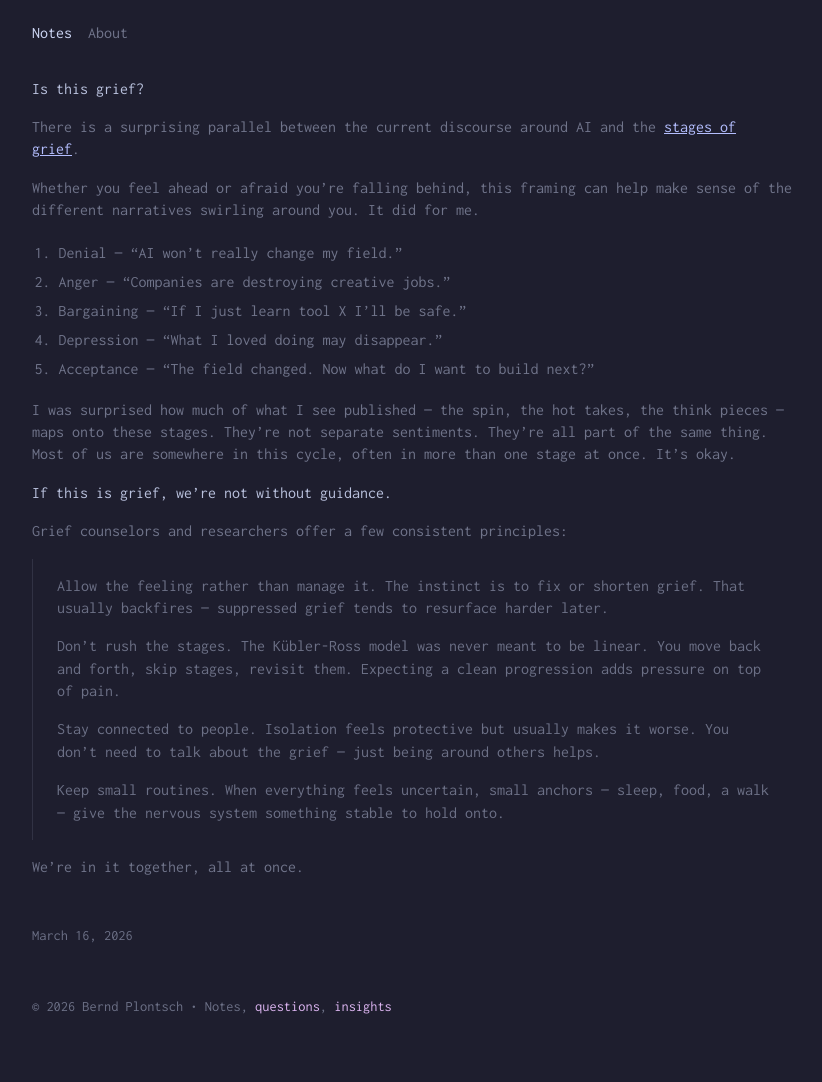
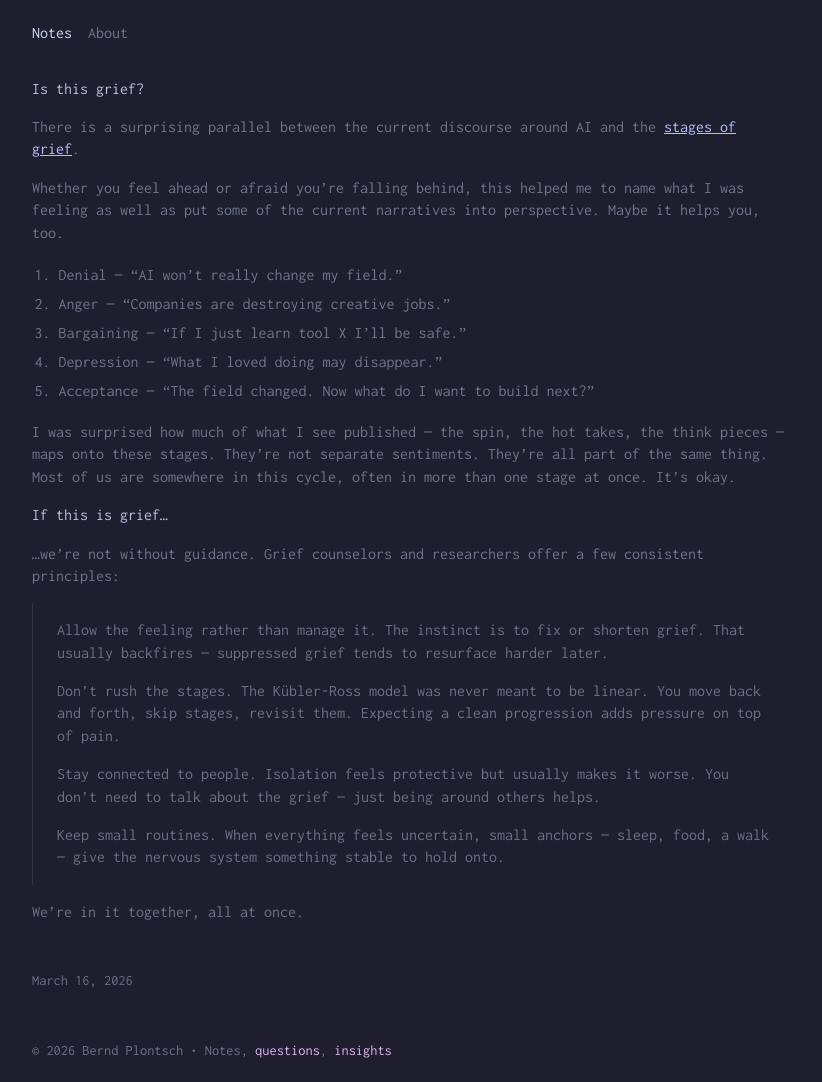
Before and after one commit to berndpl/notes-plontsch, a Jekyll site: the page built from _posts/2026/2026-03-16-is-this-grief.md, in a window 1280 px wide. Shown: the whole page, without its empty margins (228-1050 px from the left). Built offline with Jekyll 4.4.1, drawn with Linux system fonts in a browser that asks for light colours; our own code applies the rules of GitHub Pages for plain Markdown files; before the commit the page ends 1038 px from its top, so only the background shows below that.

Commit message:
refactor: enhance clarity and perspective in "Is this grief?" post

```diff
--- a/_posts/2026/2026-03-16-is-this-grief.md
+++ b/_posts/2026/2026-03-16-is-this-grief.md
@@ -4,7 +4,7 @@ title: "Is this grief?"
 
 There is a surprising parallel between the current discourse around AI and the [stages of grief](https://en.wikipedia.org/wiki/Five_stages_of_grief).
 
-Whether you feel ahead or afraid you're falling behind, this framing can help make sense of the different narratives swirling around you. It did for me.
+Whether you feel ahead or afraid you're falling behind, this helped me to name what I was feeling as well as put some of the current narratives into perspective. Maybe it helps you, too.
 
 1. Denial — "AI won't really change my field."
 2. Anger — "Companies are destroying creative jobs."
@@ -14,9 +14,9 @@ Whether you feel ahead or afraid you're falling behind, this framing can help ma
 
 I was surprised how much of what I see published — the spin, the hot takes, the think pieces — maps onto these stages. They're not separate sentiments. They're all part of the same thing. Most of us are somewhere in this cycle, often in more than one stage at once. It's okay.
 
-### If this is grief, we're not without guidance.
+### If this is grief…
 
-Grief counselors and researchers offer a few consistent principles:
+…we're not without guidance. Grief counselors and researchers offer a few consistent principles:
 
 > Allow the feeling rather than manage it. The instinct is to fix or shorten grief. That usually backfires — suppressed grief tends to resurface harder later.
 >
```
